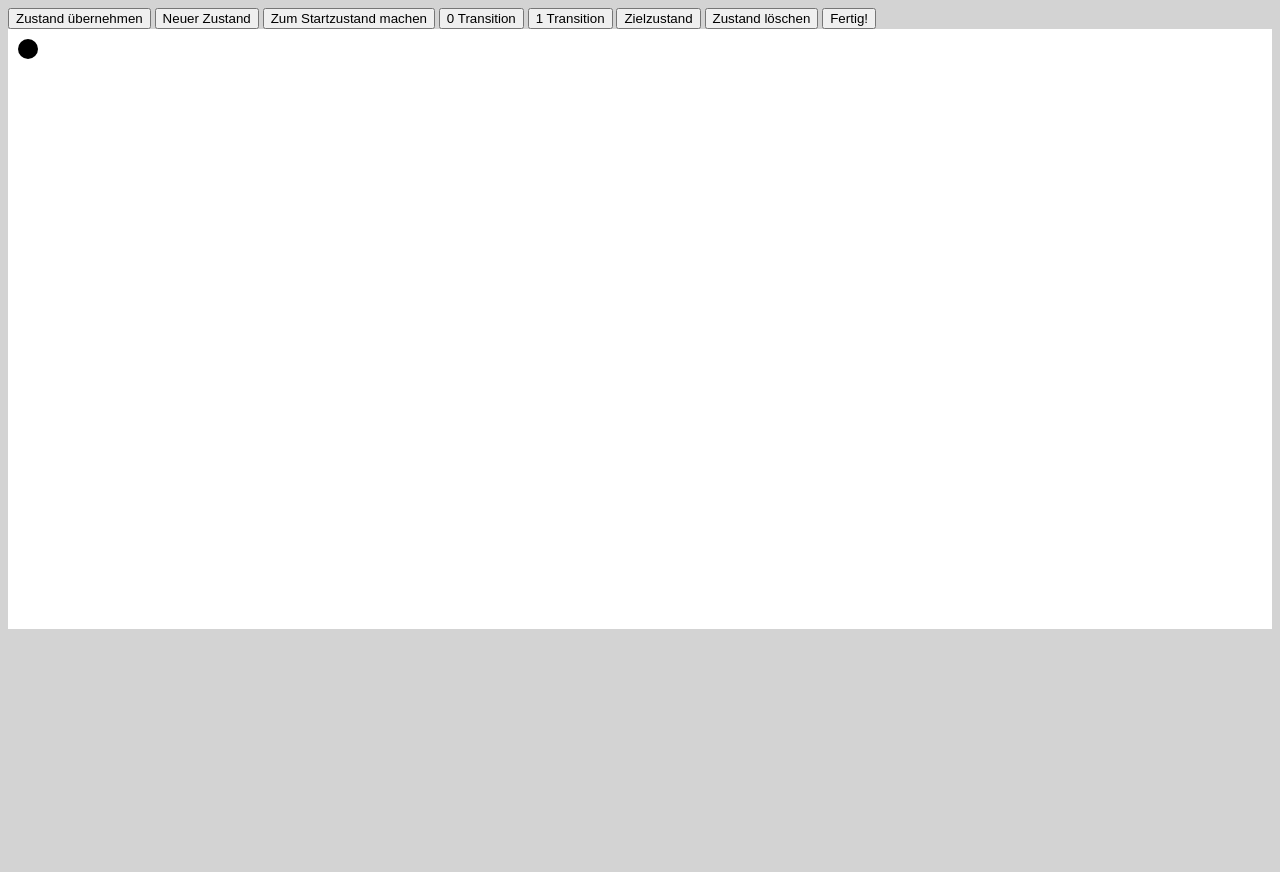
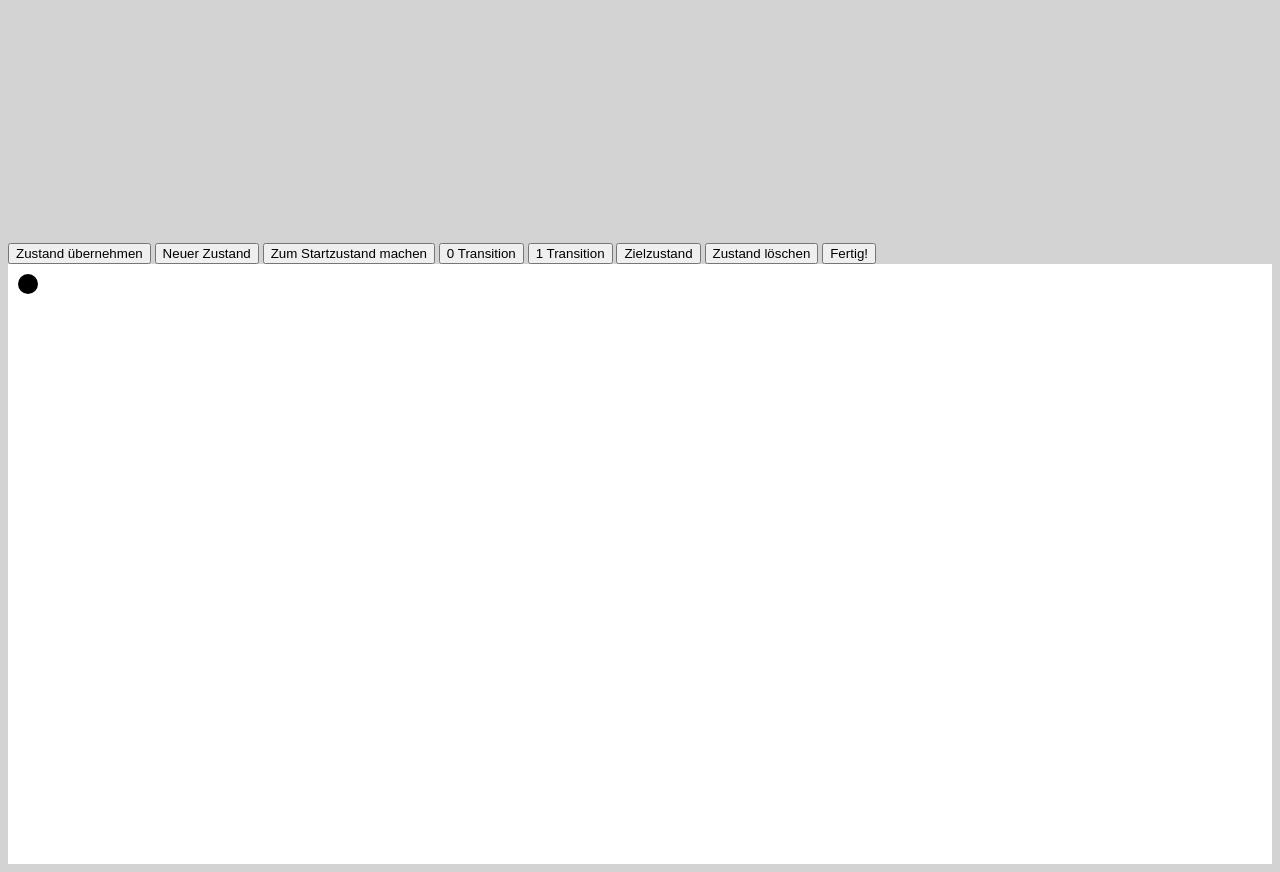
Before and after one commit to wyrgil/LearnFSM, a website with bundled scripts: page play.html in a window 1280 px wide. Before the commit the page ends 800 px from the top, so only its background shows below. Built offline with nearby package versions, Linux system fonts and the light colour scheme.

Commit message:
Added question div and style

```diff
--- a/learnLogic.js
+++ b/learnLogic.js
@@ -14,6 +14,7 @@ var delta = 130;
 var graphAnswer;
 var paperAnswer;
 var graphQuestion;
+var paperQuestion;
 
 /**
  * This is all for cyAnswer
@@ -66,6 +67,16 @@ function onLoad() {
         heigth: '60%',
         gridSize: 1,
         model: graphAnswer
+    });
+
+    graphQuestion = new joint.dia.Graph;
+
+    paperQuestion = new joint.dia.Paper({
+        el: $('#paperQuestion'),
+        width: '100%',
+        heigth: '30%',
+        gridSize: 1,
+        model: graphQuestion
     });
 
     states = new Set();
--- a/style.css
+++ b/style.css
@@ -12,9 +12,9 @@ body {
     top: 0;
 }
 
-#cy-question {
-    background-color: white;
-    height: 30%;
+#paperQuestion {
+    background-color: #d3d3d3;
+    height: 30% !important;
     width: 100%;
     position: relative;
     left: 0;
```
